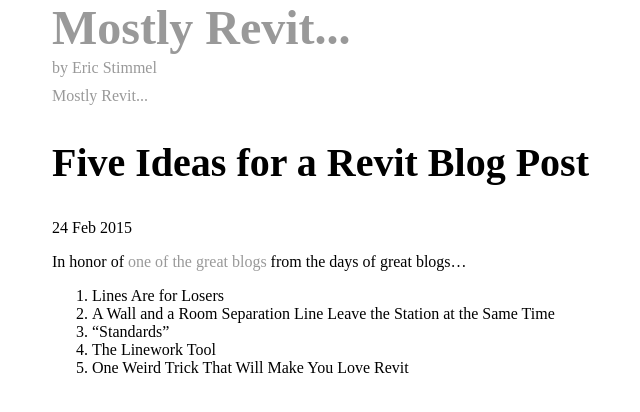
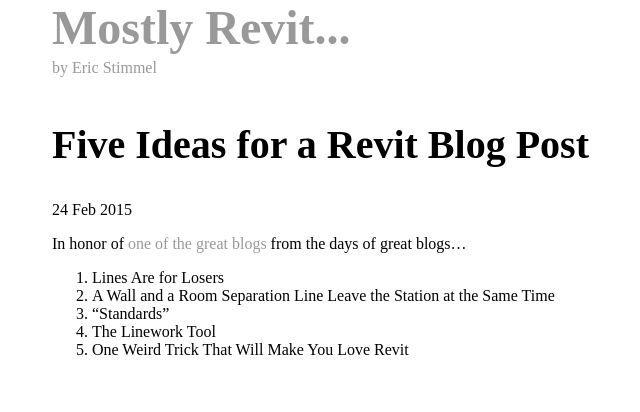
Before and after one commit to estimmel/mostly-revit-blog, a Jekyll site: the page built from _posts/2015-02-24-five-ideas-for-a-revit-blog-post.md, in a window 1280 px wide. Shown: the top 412 px of the page, without its empty margins (293-933 px from the left). Built offline with Jekyll 4.4.1, drawn with Linux system fonts in a browser that asks for light colours.

Commit message:
removed nav from post pages

```diff
--- a/_layouts/default.html
+++ b/_layouts/default.html
@@ -7,7 +7,7 @@
 		</head>
 		<body>
 			<header>
-				<span id="maintitlelink"><a href="{{ site.title }}">{{ site.title }}</a></span>
+				<span id="maintitlelink"><a href="/">{{ site.title }}</a></span>
 				<span id="byline">by Eric Stimmel</span>
 			</header>
 			<div class="container">
--- a/_layouts/post.html
+++ b/_layouts/post.html
@@ -1,10 +1,6 @@
 ---
 layout: default
 ---
-<nav>
-<a href="/">Mostly Revit...</a>
-</nav>
-
 <h2>{{ page.title }}</h2>
 <p class="meta">{{ page.date | date_to_string }}</p>
 
```
